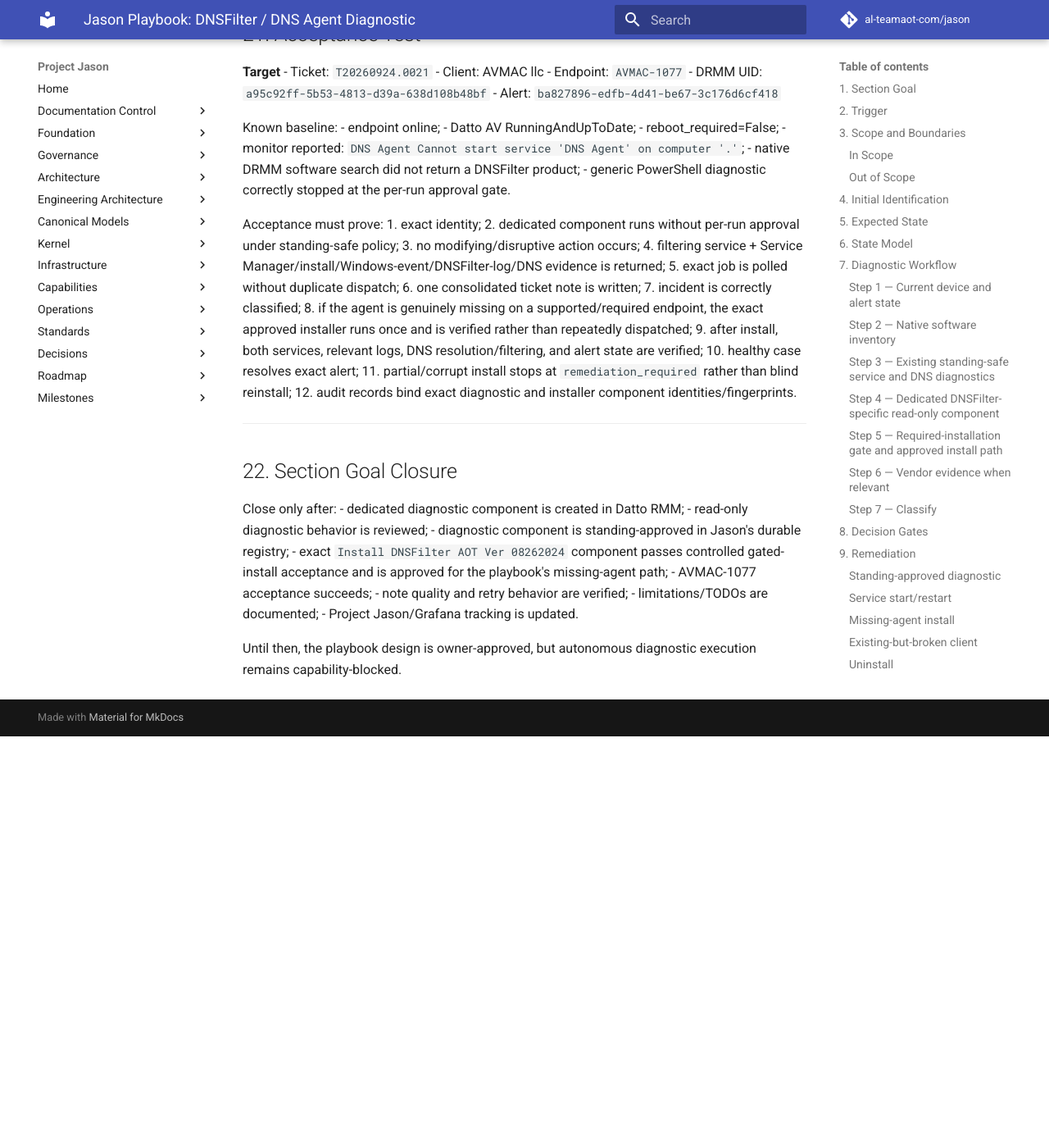
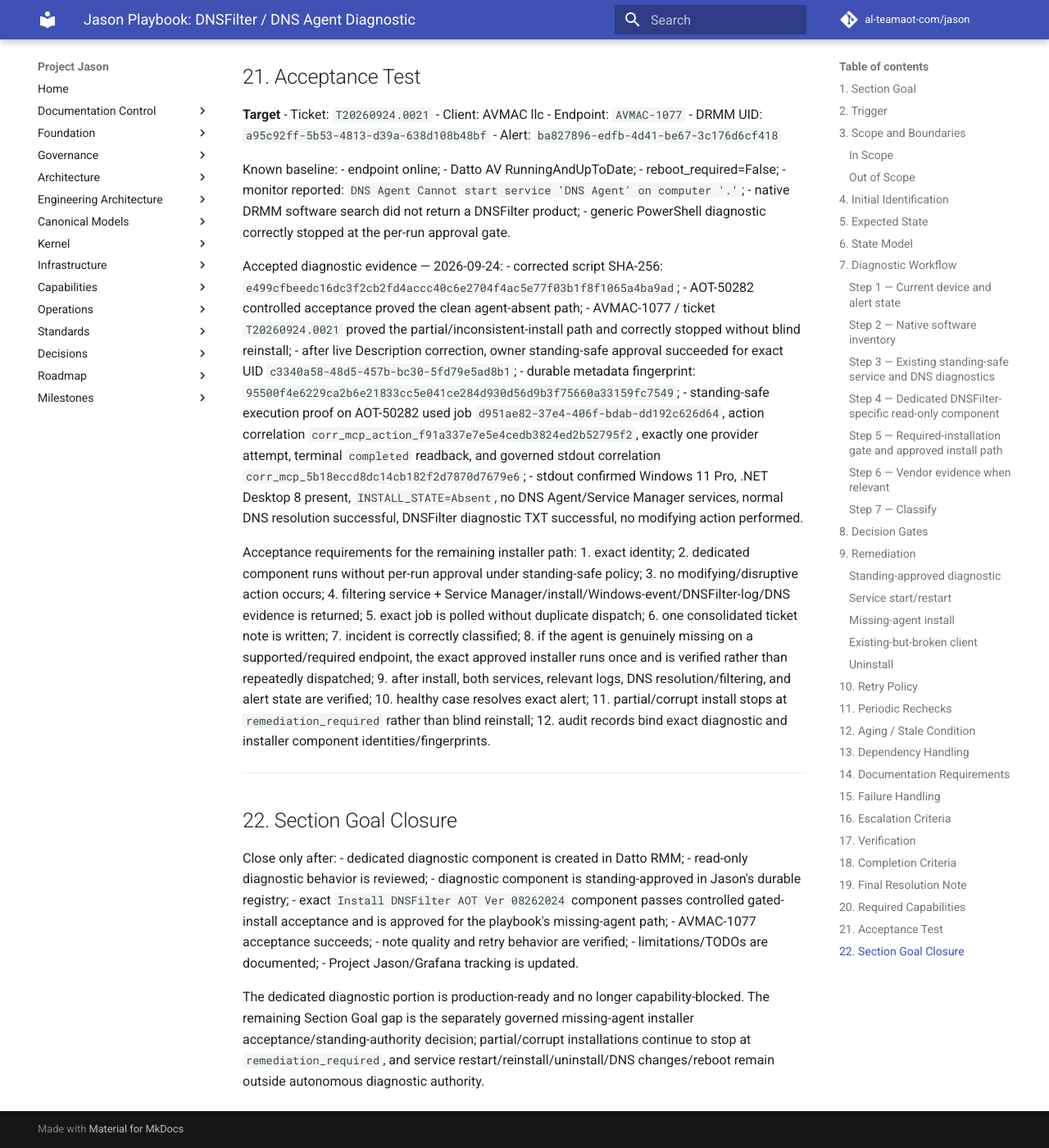
Before and after one commit to al-teamaot-com/jason, an MkDocs documentation site: the page built from docs/playbooks/Jason-DNSFilter-DNS-Agent-Diagnostic.md, in a window 1280 px wide and 1400 px high, scrolled down 11931 px. Shown: the whole window at 82% size. Built offline with MkDocs 1.6.1 and Material for MkDocs 9.7.7, drawn with Linux system fonts in a browser that asks for light colours; comment, search, counter and statistics services are not loaded; before the commit the page ends 12829 px from its top, so only the background shows below that; some of the changed text lies outside the part shown.

Commit message:
Document DNSFilter standing-safe acceptance

```diff
--- a/docs/playbooks/Jason-DNSFilter-DNS-Agent-Diagnostic.md
+++ b/docs/playbooks/Jason-DNSFilter-DNS-Agent-Diagnostic.md
@@ -161,12 +161,14 @@
 
 Create:
 
-`DNSFilter / DNS Agent Diagnostic [WIN] AOT`
+`DNSFilter / DNS Agent Diagnostic [WIN] AOT Ver 09242026`
 
-Standing classification after acceptance:
+Production classification (accepted 2026-09-24):
 - read-only;
 - non-disruptive;
-- eligible for unsupervised approval.
+- `standing_safe` in Jason's durable Datto component approval registry;
+- exact component UID `c3340a58-48d5-457b-bc30-5fd79e5ad8b1`;
+- live metadata fingerprint `95500f4e6229ca2b6e21833cc5e041ce284d930d56d9b3f75660a33159fc7549`.
 
 The component must collect only:
 
@@ -536,7 +538,16 @@
 - native DRMM software search did not return a DNSFilter product;
 - generic PowerShell diagnostic correctly stopped at the per-run approval gate.
 
-Acceptance must prove:
+Accepted diagnostic evidence — 2026-09-24:
+- corrected script SHA-256: `e499cfbeedc16dc3f2cb2fd4accc40c6e2704f4ac5e77f03b1f8f1065a4ba9ad`;
+- AOT-50282 controlled acceptance proved the clean agent-absent path;
+- AVMAC-1077 / ticket `T20260924.0021` proved the partial/inconsistent-install path and correctly stopped without blind reinstall;
+- after live Description correction, owner standing-safe approval succeeded for exact UID `c3340a58-48d5-457b-bc30-5fd79e5ad8b1`;
+- durable metadata fingerprint: `95500f4e6229ca2b6e21833cc5e041ce284d930d56d9b3f75660a33159fc7549`;
+- standing-safe execution proof on AOT-50282 used job `d951ae82-37e4-406f-bdab-dd192c626d64`, action correlation `corr_mcp_action_f91a337e7e5e4cedb3824ed2b52795f2`, exactly one provider attempt, terminal `completed` readback, and governed stdout correlation `corr_mcp_5b18eccd8dc14cb182f2d7870d7679e6`;
+- stdout confirmed Windows 11 Pro, .NET Desktop 8 present, `INSTALL_STATE=Absent`, no DNS Agent/Service Manager services, normal DNS resolution successful, DNSFilter diagnostic TXT successful, no modifying action performed.
+
+Acceptance requirements for the remaining installer path:
 1. exact identity;
 2. dedicated component runs without per-run approval under standing-safe policy;
 3. no modifying/disruptive action occurs;
@@ -564,4 +575,4 @@
 - limitations/TODOs are documented;
 - Project Jason/Grafana tracking is updated.
 
-Until then, the playbook design is owner-approved, but autonomous diagnostic execution remains capability-blocked.
+The dedicated diagnostic portion is production-ready and no longer capability-blocked. The remaining Section Goal gap is the separately governed missing-agent installer acceptance/standing-authority decision; partial/corrupt installations continue to stop at `remediation_required`, and service restart/reinstall/uninstall/DNS changes/reboot remain outside autonomous diagnostic authority.
```
